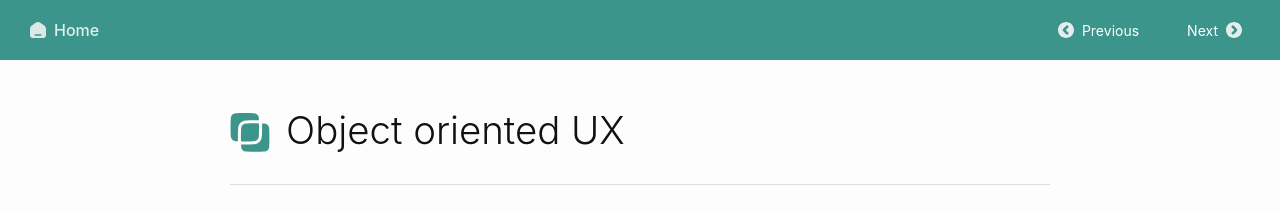
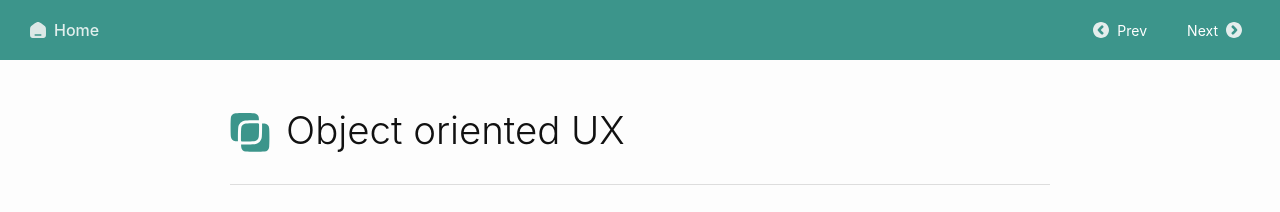
Before and after one commit to HeliumAce/personal-site, a Jekyll site: the page built from methods/object-oriented-ux.md, in a window 1280 px wide. Shown: the top 212 px of the page. Built offline with Jekyll 4.4.1, drawn with Linux system fonts in a browser that asks for light colours.

Commit message:
fixing mobile nav bug

```diff
--- a/_includes/page-header.html
+++ b/_includes/page-header.html
@@ -19,7 +19,7 @@
           {% if prev_index >= 0 %}
             <a href="{{ all_pages[prev_index].url }}" class="nav-link prev-link" data-title="{{ all_pages[prev_index].title }}">
               <img src="/assets/imgs/icons/icon-previous.svg" alt="" width="16" height="16">
-              <span class="nav-text">Previous</span>
+              <span class="nav-text">Prev</span>
             </a>
           {% endif %}
 
--- a/_sass/minima/_work.scss
+++ b/_sass/minima/_work.scss
@@ -530,11 +530,11 @@
         }
       }
 
-      // Tooltip styles
       &::after {
         content: attr(data-title);
         position: absolute;
         bottom: -48px;
+        right: 0;
         padding: 8px 12px;
         background: rgba(0,0,0,0.8);
         color: white;
@@ -547,18 +547,6 @@
         transition-delay: 0.5s;
       }
 
-      &.prev-link::after {
-        right: 0;  // Right align for previous button
-      }
-
-      &.next-link::after {
-        right: 0;  // Right align for next button
-      }
-
-      &:not(:last-child) {
-        margin-right: 8px;
-      }
-
       img {
         opacity: 0.9;
       }
@@ -569,21 +557,6 @@
 
       .nav-link {
         padding: 4px;
-
-        .nav-text {
-          &::before {
-            content: "Prev";
-          }
-        }
-
-        &.next-link .nav-text::before {
-          content: "Next";
-        }
-
-        // Hide the original title text
-        .nav-text span {
-          display: none;
-        }
       }
     }
   }
```
